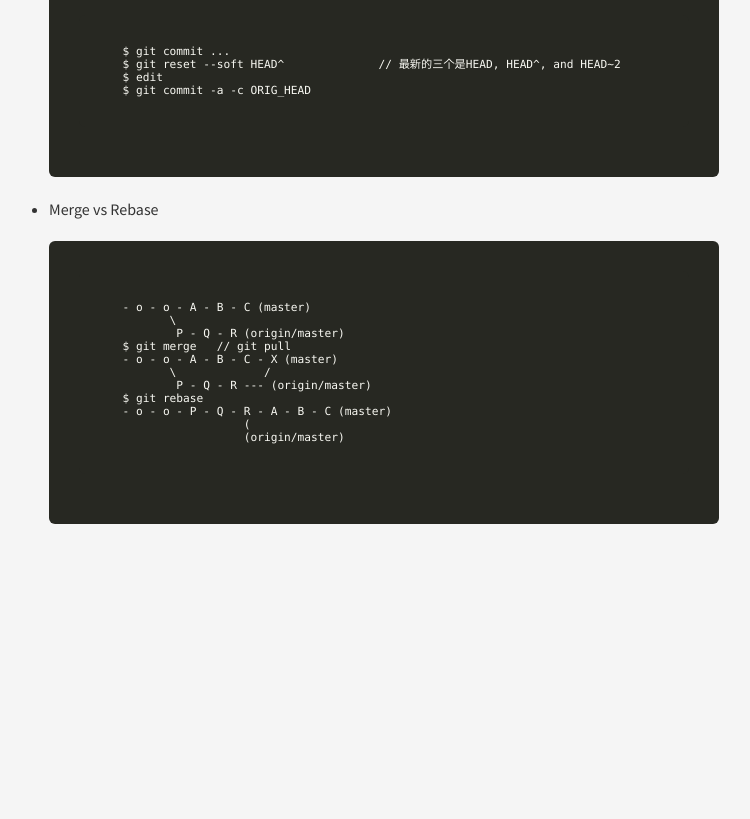
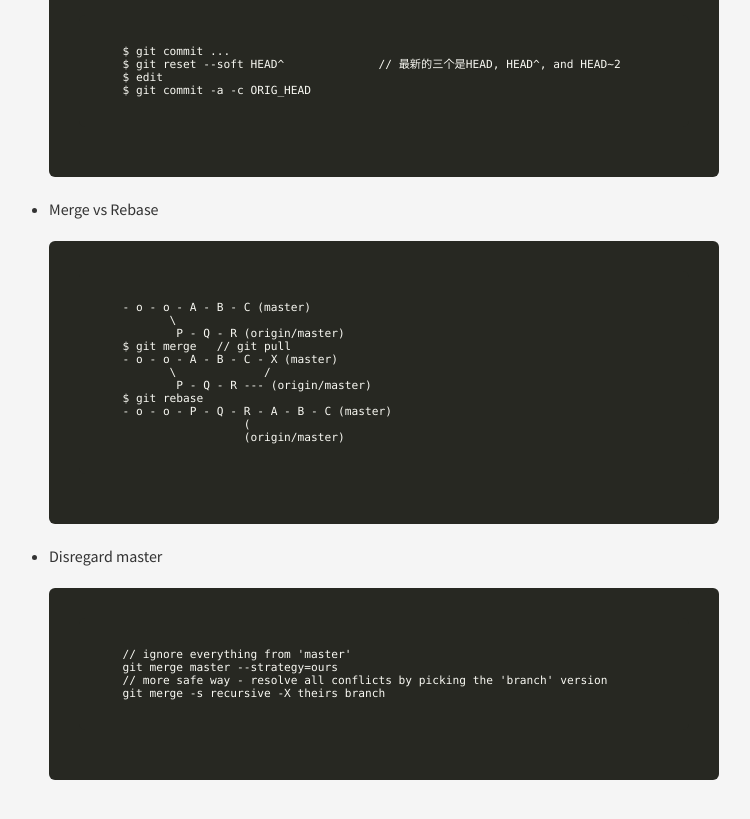
Before and after one commit to lyroyce/lyroyce.github.io, a Jekyll site: the page built from Tools/_posts/2013-05-10-git-tips.md, in a window 1280 px wide and 900 px high, scrolled down 1951 px. Shown: the top 819 px of the window, without its empty margins (276-1026 px from the left). Built offline with Jekyll 4.4.1, drawn with Linux system fonts in a browser that asks for light colours; nearby versions of some CDN libraries; Markdown is read by kramdown in place of the engine named in the settings; before the commit the page ends 2595 px from its top, so only the background shows below that.

Commit message:
Update 2013-05-10-git-tips.md

```diff
--- a/Tools/_posts/2013-05-10-git-tips.md
+++ b/Tools/_posts/2013-05-10-git-tips.md
@@ -65,3 +65,10 @@ title: 实用Git技巧
         - o - o - P - Q - R - A - B - C (master)
                           (
                           (origin/master)
+
+- Disregard master
+
+		// ignore everything from 'master'
+		git merge master --strategy=ours
+		// more safe way - resolve all conflicts by picking the 'branch' version
+		git merge -s recursive -X theirs branch
```
